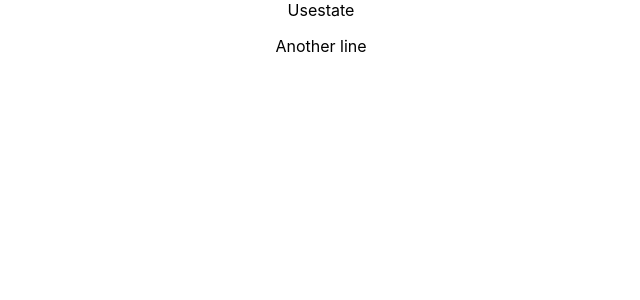
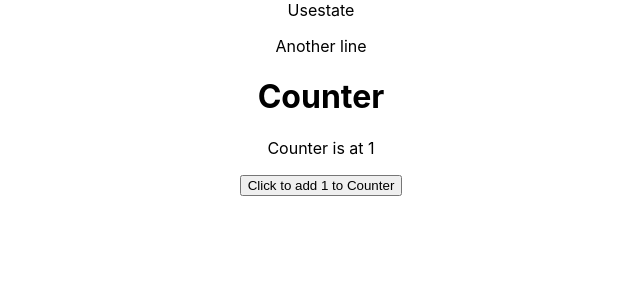
Before and after one commit to ShaniYonayov/usestate, a React (Create React App) app: page / in a window 1280 px wide. Shown: the top 300 px of the page, without its empty margins (319-959 px from the left). Built offline with nearby package versions, Linux system fonts and the light colour scheme.

Commit message:
Added useState

```diff
--- a/src/App.js
+++ b/src/App.js
@@ -1,10 +1,12 @@
 import './App.css';
+import Counter from './Counter';
 
 function App() {
   return (
     <div className="App">
       Usestate
       <p>Another line</p>
+      <Counter />
     </div>
   );
 }
```
